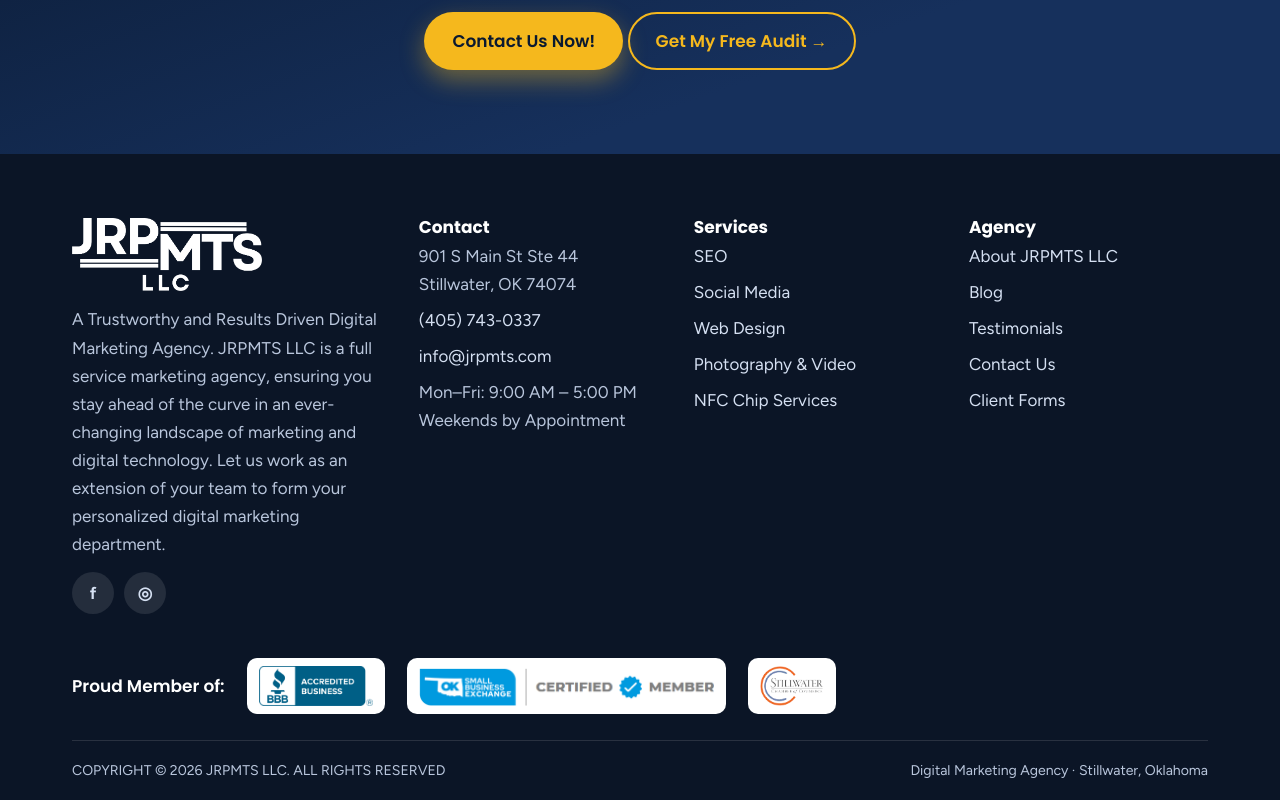
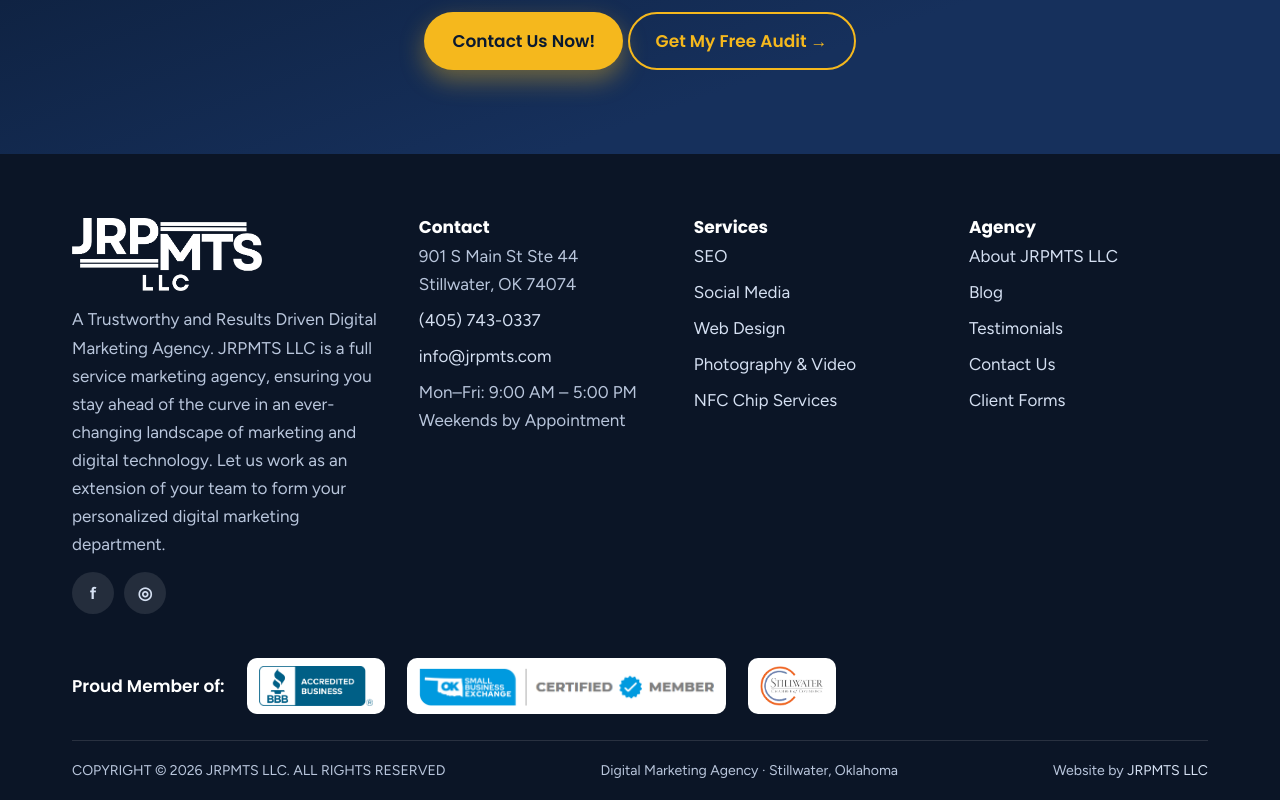
Before and after one commit to viberoo/jrpmts, a plain HTML site: page about/index.html in a window 1280 px wide. Shown: the part 4224-5024 px from the top of the page. Drawn offline with Linux system fonts and the light colour scheme.

Commit message:
Footer: Website by JRPMTS LLC with link

```diff
--- a/about/index.html
+++ b/about/index.html
@@ -142,6 +142,7 @@
 <div class="foot-bottom">
 <span>COPYRIGHT © 2026 JRPMTS LLC. ALL RIGHTS RESERVED</span>
 <span>Digital Marketing Agency · Stillwater, Oklahoma</span>
+<span>Website by <a href="https://jrpmts.com">JRPMTS LLC</a></span>
 </div>
 </div></footer>
 </body>
```
Also changed, not shown: blog/a-business-website-is-never-just-built/index.html (+1 -0 lines), blog/importance-of-maintaining-your-google-business-page/index.html (+1 -0 lines), blog/index.html (+1 -0 lines), clients/index.html (+1 -0 lines), contact/index.html (+1 -0 lines), forms/index.html (+1 -0 lines), index.html (+1 -0 lines), services/index.html (+1 -0 lines), services/nfc-chip-services/index.html (+1 -0 lines), services/web-design/index.html (+1 -0 lines), testimonials/index.html (+1 -0 lines).
